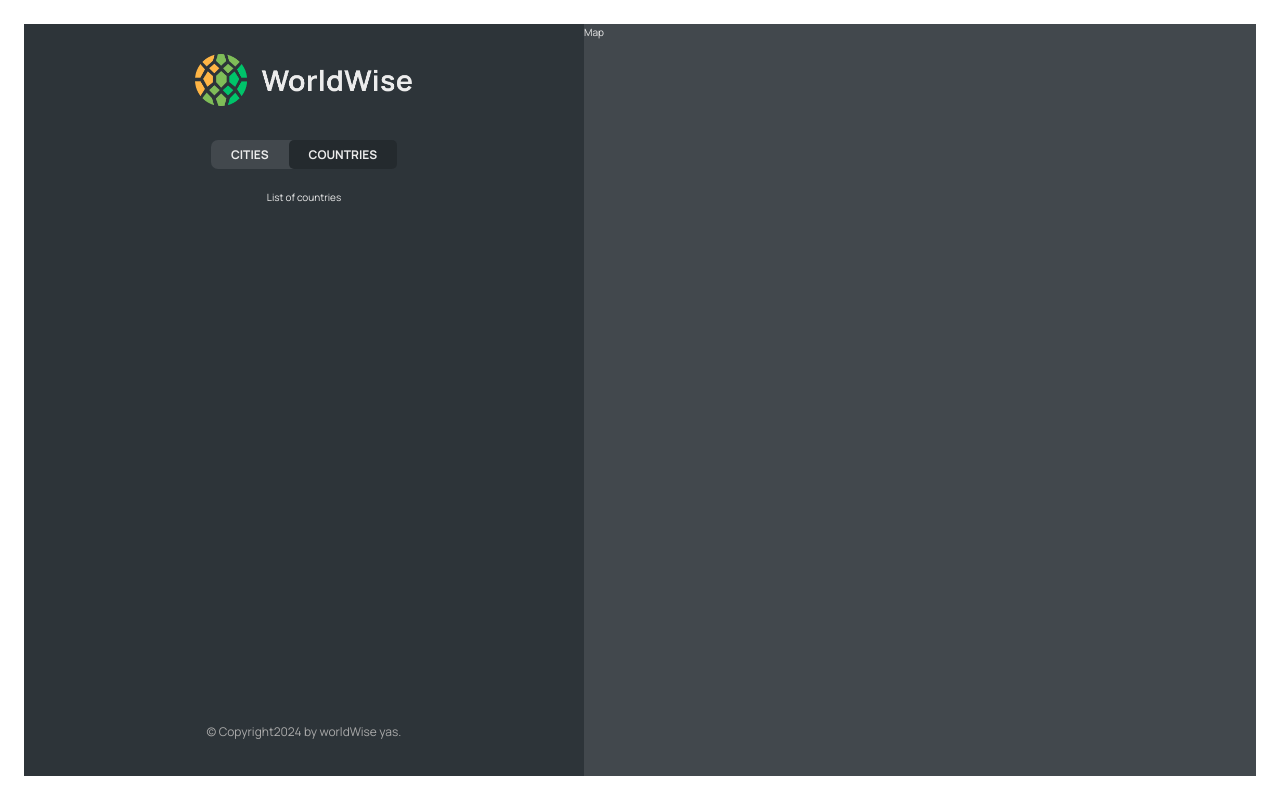
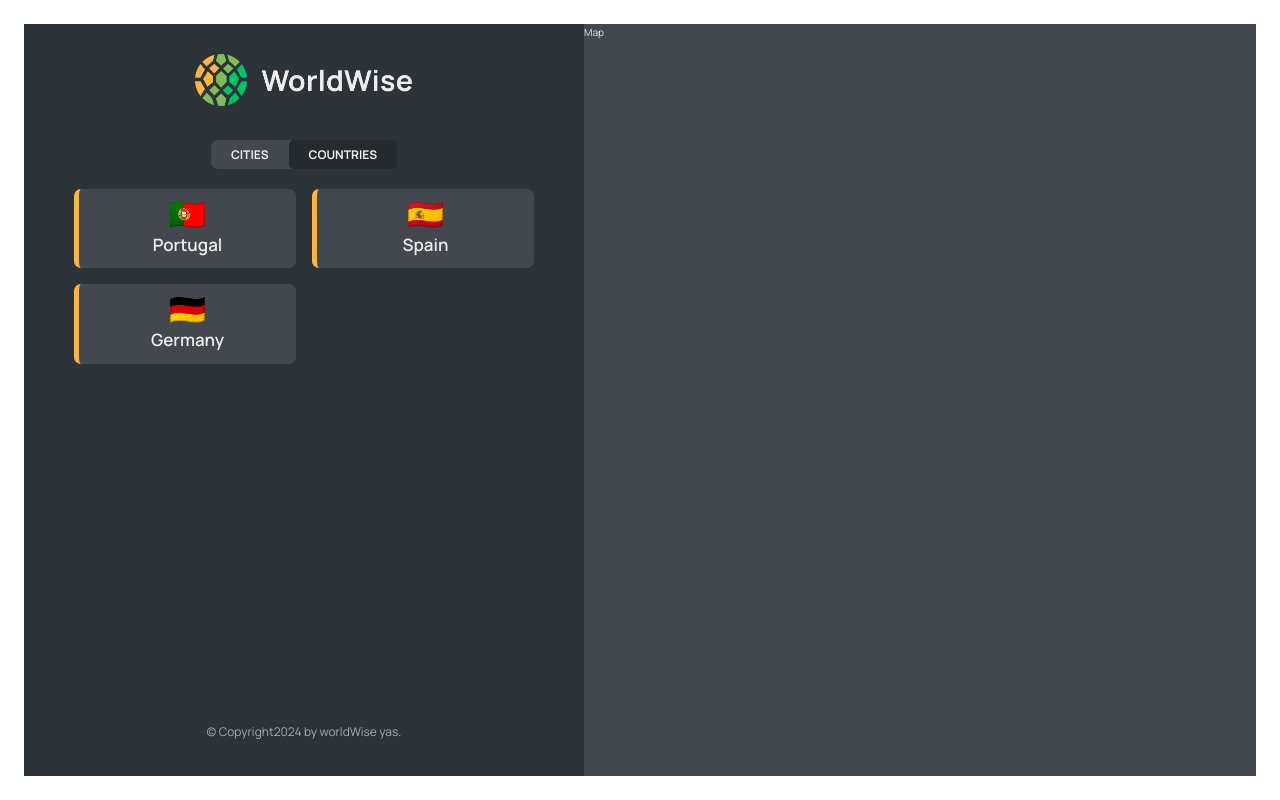
Before and after one commit to YasminMuntaserN/WorldWise, a React (Vite) app: page /app/countries in a window 1280 px wide. Built offline with nearby package versions, Linux system fonts and the light colour scheme; data requests are answered from the project's data file.

Commit message:
refactor:  edit country list  component

```diff
--- a/src/App.jsx
+++ b/src/App.jsx
@@ -7,6 +7,8 @@ import AppLayout from "./pages/AppLayout/AppLayout";
 import PageNotFound from "./pages/PageNotFound";
 import Login from "./pages/Login/Login";
 import CityList from './components/cityList/CityList';
+import CountryList from './components/CountryList/CountryList';
+
 import { useEffect, useState } from 'react';
 
 
@@ -46,7 +48,9 @@ function App() {
             <CityList cities={cities}
             isLoading={isLoading}/>}></Route>
           <Route path="cities" element={<p>List of cities</p>}/>
-          <Route path="countries" element={<p>List of countries</p>}/>
+          <Route path="countries" element={<CountryList
+            cities={cities}
+            isLoading={isLoading}/>}/>
           <Route path="from" element={<p>Form</p>}/>
       </Route>
       <Route path="*" element={<PageNotFound/>} />
--- /dev/null
+++ b/src/components/CountryList/CountryList.jsx
@@ -0,0 +1,39 @@
+import styles from "./CountryList.module.css";
+import Spinner from "../Spinner/Spinner"
+import CountryItem from "../CountryItem/CountryItem";
+import Message from "../Message/Message";
+import PropTypes from 'prop-types';
+
+
+// Define prop types for validation
+CountryList.propTypes = {
+  cities: PropTypes.array.isRequired,
+  isLoading: PropTypes.bool.isRequired,
+};
+
+
+function CountryList({cities ,isLoading}) {
+  if(isLoading) return <Spinner/>
+
+  if(!cities.length)
+    return <Message message='Add your first city by clicking on a city on the map'/>;
+
+  const countries=cities.reduce((arr,city) =>
+  {
+    if(!arr.map(el =>el.country).includes(city.country))
+      return [...arr ,{country:city.country , emoji : city.emoji}]
+    else
+    return arr
+},[]
+  );
+
+  return (
+    <ul className={styles.countryList}>
+      {countries.map((country) =>(
+        <CountryItem country={country} key={country.id}/>
+      ))}
+    </ul>
+  );
+}
+
+export default CountryList
```
Also changed, not shown: src/components/Country List/CountryList.jsx (deleted, +0 -32 lines), src/components/CountryList/CountryList.module.css (renamed from src/components/Country List/CountryList.module.css).
